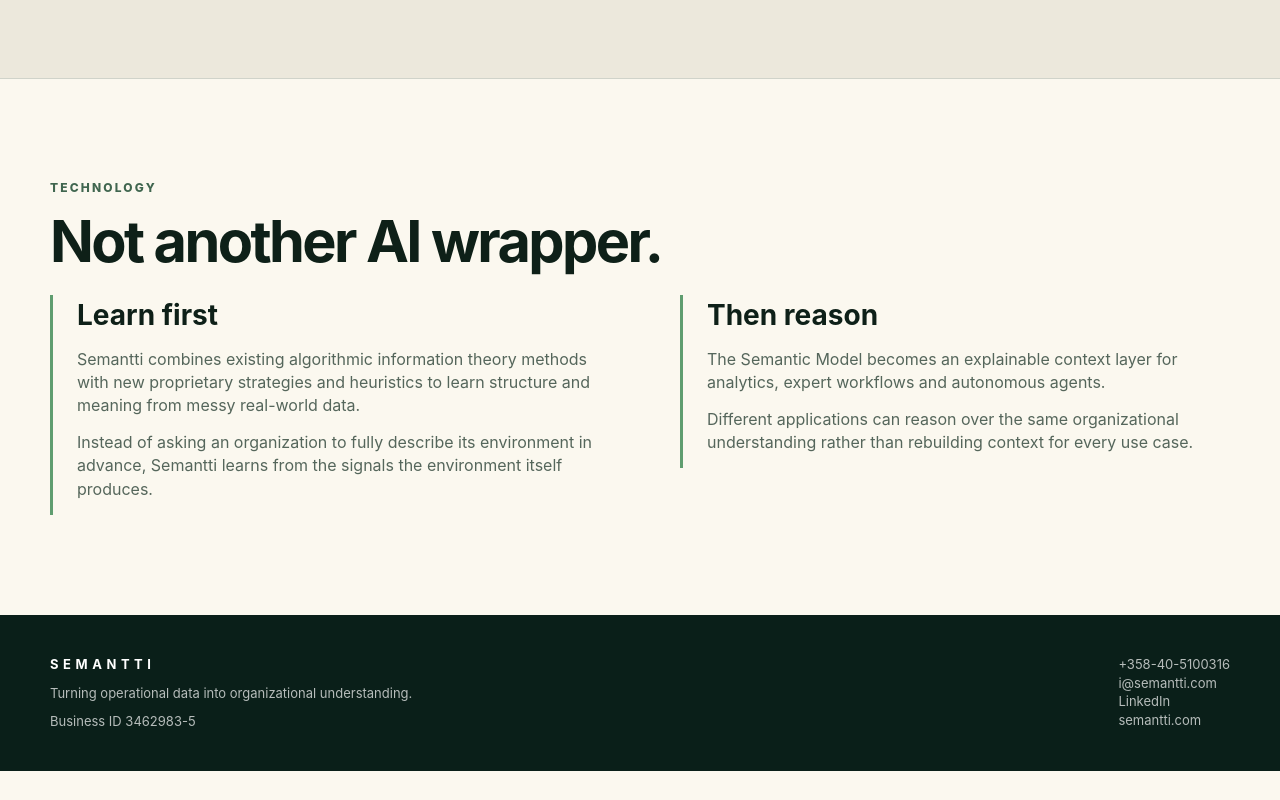
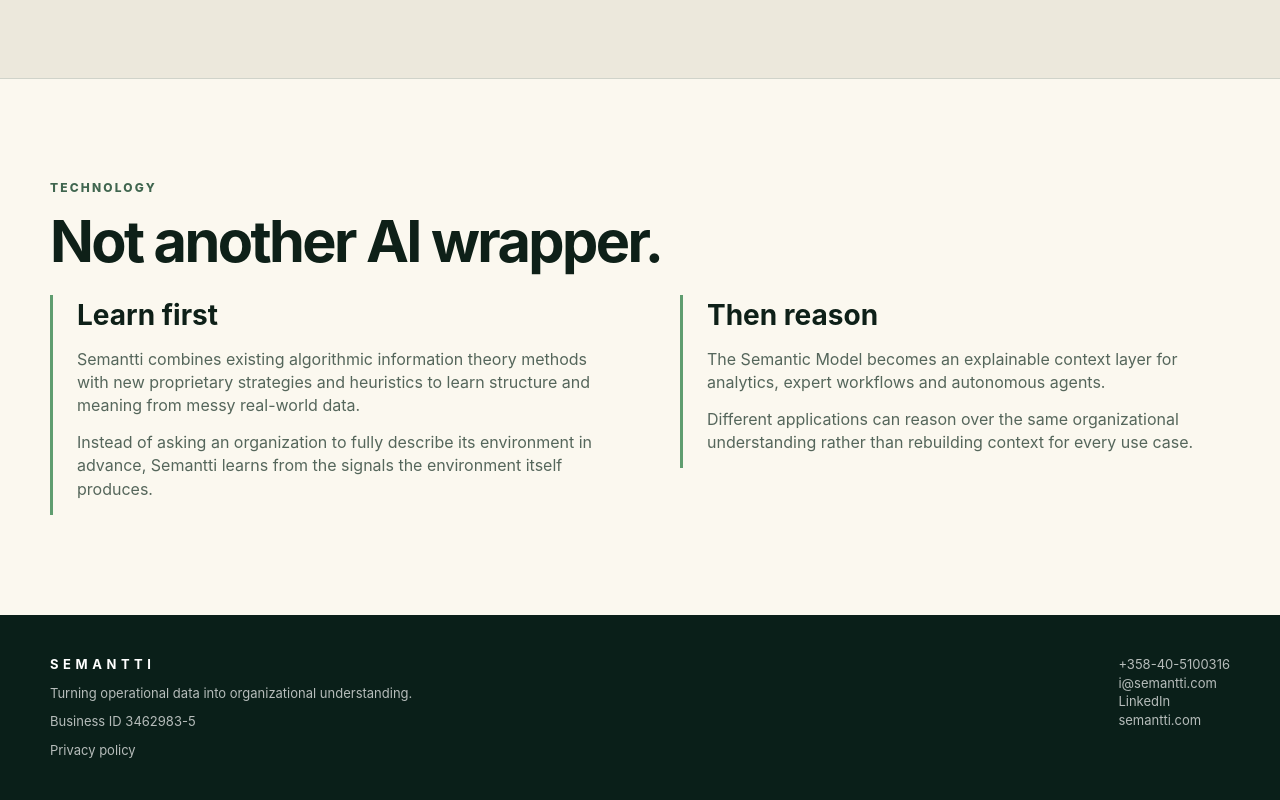
Before and after one commit to semantti/semantti.github.io, a plain HTML site: page index.html in a window 1280 px wide. Shown: the part 3561-4361 px from the top of the page. Before the commit the page ends 4332 px from the top, so only its background shows below. Drawn offline with Linux system fonts and the light colour scheme.

Commit message:
Added privacy policy redirect to footer

```diff
--- a/index.html
+++ b/index.html
@@ -138,6 +138,6 @@ h2{font-size:clamp(40px,4.5vw,70px);line-height:1;letter-spacing:-.045em;margin:
 </div></section>
 
 
-<footer class="footer" id="contact"><div class="container row"><div><strong>SEMANTTI</strong><div style="margin-top:10px">Turning operational data into organizational understanding.</div><div style="margin-top:10px">Business ID 3462983-5</div></div><div><a href="tel:+358405100316">+358-40-5100316</a><br><a href="mailto:i@semantti.com">i@semantti.com</a><br><a href="https://fi.linkedin.com/company/semantti">LinkedIn</a><br>semantti.com</div></div></footer>
+<footer class="footer" id="contact"><div class="container row"><div><strong>SEMANTTI</strong><div style="margin-top:10px">Turning operational data into organizational understanding.</div><div style="margin-top:10px">Business ID 3462983-5</div><div style="margin-top:10px"></div><a href="privacy.html">Privacy policy</a></div><div><a href="tel:+358405100316">+358-40-5100316</a><br><a href="mailto:i@semantti.com">i@semantti.com</a><br><a href="https://fi.linkedin.com/company/semantti">LinkedIn</a><br>semantti.com</div></div></footer>
 </body>
 </html>
```
